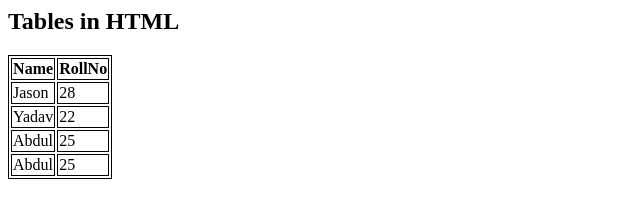
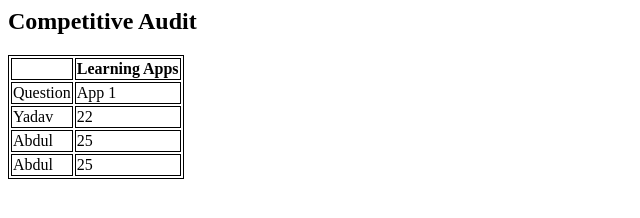
Before and after one commit to JonathanDellenbach/lxD23, a plain HTML site: page index.html in a window 1280 px wide. Shown: the whole page, without its empty margins (0-640 px from the left). Drawn offline with Linux system fonts and the light colour scheme.

Commit message:
Update index.html

```diff
--- a/index.html
+++ b/index.html
@@ -5,15 +5,15 @@
       }
    </style>
    <body>
-      <h2>Tables in HTML</h2>
+      <h2>Competitive Audit</h2>
       <table>
          <tr>
-            <th>Name</th>
-            <th>RollNo</th>
+            <th></th>
+            <th>Learning Apps</th>
          </tr>
          <tr>
-            <td>Jason</td>
-            <td>28</td>
+            <td>Question</td>
+            <td>App 1</td>
          </tr>
          <tr>
             <td>Yadav</td>
```
